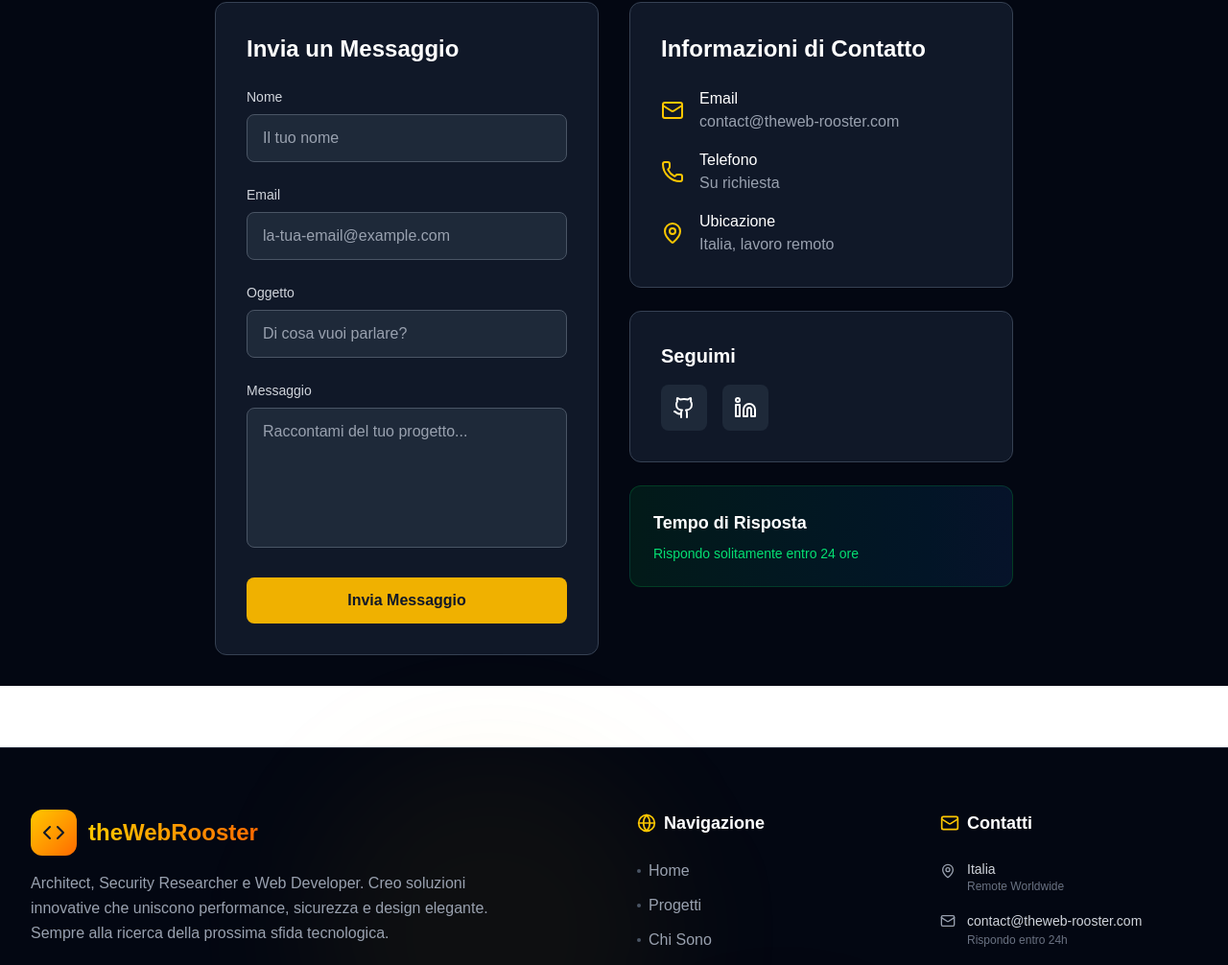
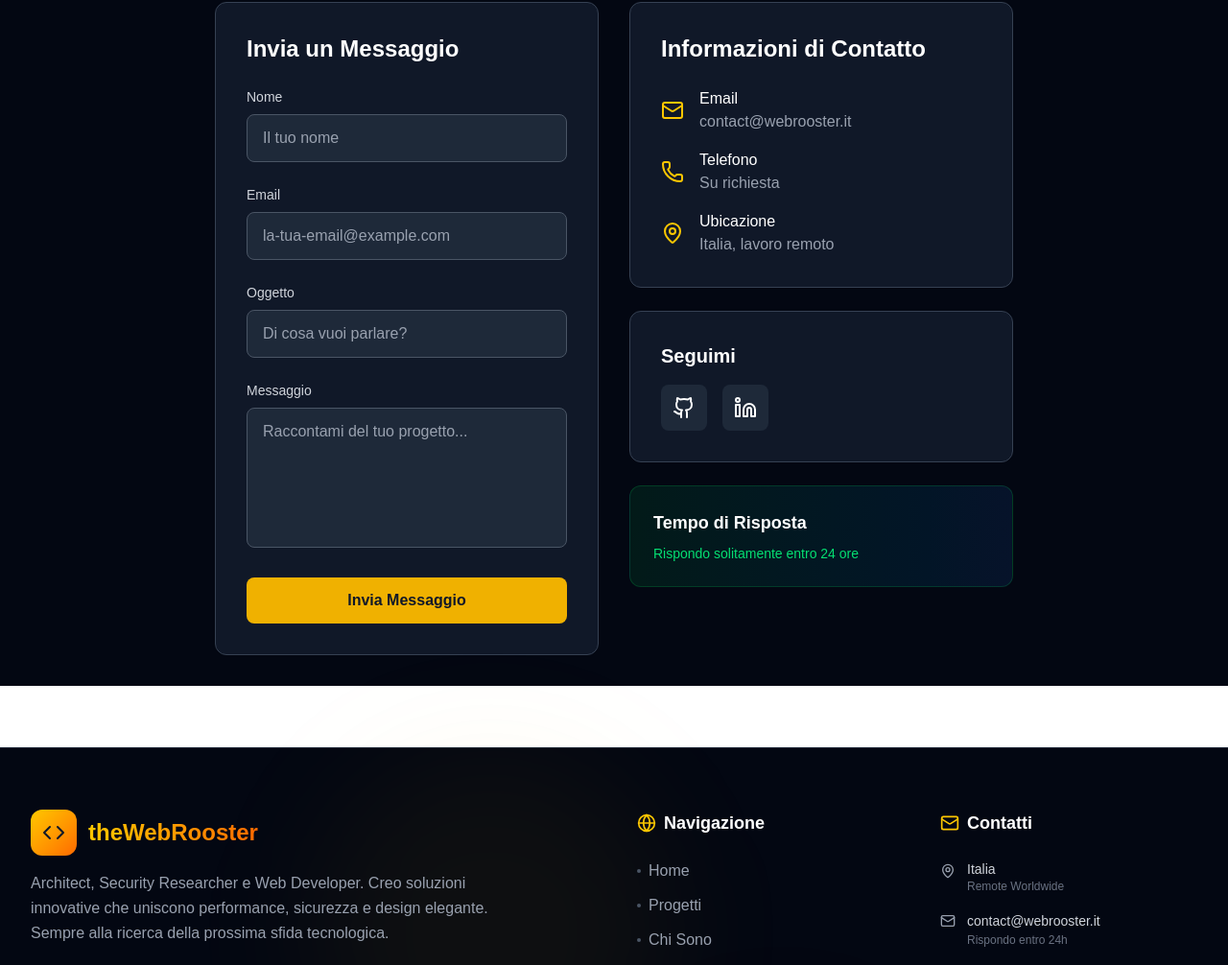
Before and after one commit to datRooster/my-portfolio, a Next.js app: page /contatti in a window 1280 px wide. Shown: the part 226-1232 px from the top of the page at 96% size. Built offline with nearby package versions, Linux system fonts and the light colour scheme; no server answers; the database is empty.

Commit message:
fix: aggiornare l'indirizzo email di contatto a "contact@webrooster.it"

```diff
--- a/src/app/contatti/page.tsx
+++ b/src/app/contatti/page.tsx
@@ -88,7 +88,7 @@ export default function ContattiPage() {
                     <Mail className="w-6 h-6 text-yellow-400" />
                     <div>
                       <p className="font-medium text-white">Email</p>
-                      <p className="text-gray-400">contact@theweb-rooster.com</p>
+                      <p className="text-gray-400">contact@webrooster.it</p>
                     </div>
                   </div>
 
--- a/src/components/ui/Footer.tsx
+++ b/src/components/ui/Footer.tsx
@@ -154,8 +154,8 @@ export default function Footer() {
                 <div className="flex items-start gap-3">
                   <Mail className="w-4 h-4 text-gray-400 mt-1 flex-shrink-0" />
                   <div>
-                    <a href="mailto:contact@theweb-rooster.com" className="text-gray-300 text-sm hover:text-yellow-400 transition-colors">
-                      contact@theweb-rooster.com
+                    <a href="mailto:contact@webrooster.it" className="text-gray-300 text-sm hover:text-yellow-400 transition-colors">
+                      contact@webrooster.it
                     </a>
                     <p className="text-gray-500 text-xs">Rispondo entro 24h</p>
                   </div>
```
